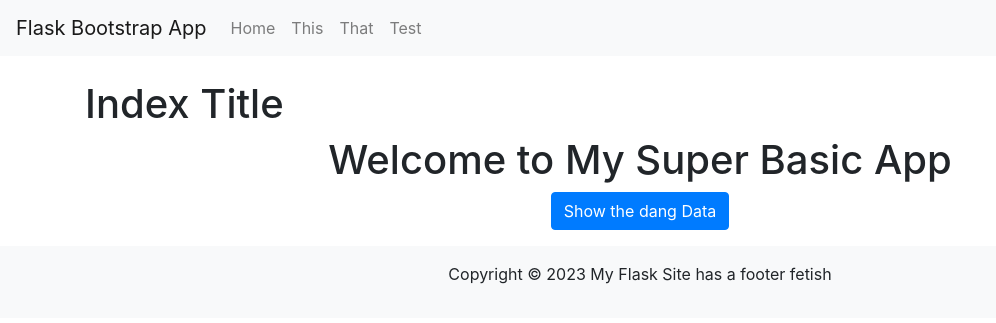
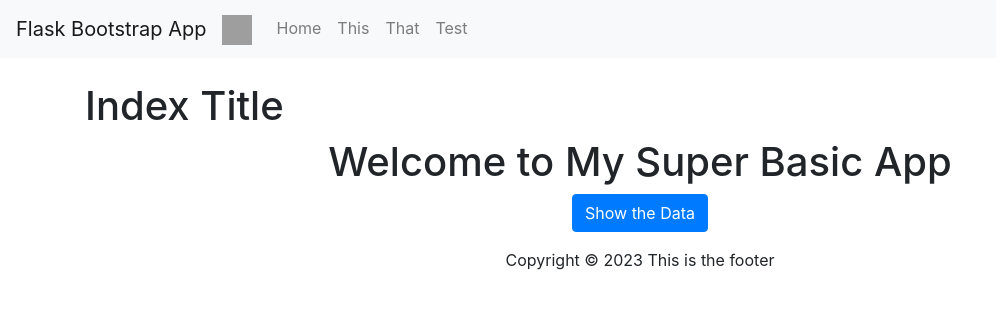
Before and after one commit to pawscanthack/Flask_App_Basic, a Flask app: page / in a window 1280 px wide. Shown: the top 323 px of the page, without its empty margins (0-996 px from the left). Run offline with Flask 2, Linux system fonts and the light colour scheme; some libraries are stand-ins or nearby versions; grey boxes are pictures that could not be loaded.

Commit message:
Fixed footer position, added CSS file, added image to navbar

```diff
--- a/static/js/test.js
+++ /dev/null
@@ -1,16 +0,0 @@
-
-console.log("Hello World");
-
-			$(function() {
-			  $('a#process_input').bind('click', function() {
-				$.getJSON('/background_process', {
-				  test_input: $('input[name="test_input"]').val(),
-				}, function(data) {
-				  $("#result").text(data.result);
-				  if (data.result === "COOKIE COOKIE!!") {
-					$("#cookie-image").show();
-				  }
-				});
-				return false;
-			  });
-			});
--- a/templates/base.html
+++ b/templates/base.html
@@ -6,6 +6,7 @@
     <meta charset="UTF-8">
     <meta name="viewport" content="width=device-width, initial-scale=1.0">
     <link rel="stylesheet" href="https://maxcdn.bootstrapcdn.com/bootstrap/4.0.0/css/bootstrap.min.css">
+    <link rel="stylesheet" type="text/css" href="../static/css/default.css">
     <title>{% block title %} {% endblock %} Flask Bootstrap App</title>
   </head>
   <body>
@@ -36,6 +37,6 @@
       {% include 'footer.html' %}
     <script src="https://code.jquery.com/jquery-3.6.0.min.js"></script>
     <script src="https://maxcdn.bootstrapcdn.com/bootstrap/4.0.0/js/bootstrap.min.js"></script>
-    <script src="{{ url_for('static', filename='js/test.js') }}"></script>
+    <script src="{{ url_for('static', filename='js/script.js') }}"></script>
 </body>
 </html>
--- a/templates/footer.html
+++ b/templates/footer.html
@@ -1,7 +1,7 @@
 <!-- templates/footer.html -->
 
-<footer class="bg-light py-3">
+<footer class="footer">
     <div class="container">
-      <p class="text-center">Copyright &copy; {{ current_year }} My Flask Site has a footer fetish</p>
+      <p class="text-center">Copyright &copy; {{ current_year }} This is the footer</p>
     </div>
   </footer>
--- a/templates/index.html
+++ b/templates/index.html
@@ -6,6 +6,6 @@
   <h1>{% block title %} Index Title {% endblock %}</h1>
   <h1 class="text-center">Welcome to My Super Basic App</h1>
   <p class="text-center">
-    <a href="/data" class="btn btn-primary">Show the dang Data</a>
+    <a href="/data" class="btn btn-primary">Show the Data</a>
   </p>
 {% endblock %}
--- a/templates/nav.html
+++ b/templates/nav.html
@@ -7,6 +7,11 @@
     </button>
     <div class="collapse navbar-collapse" id="navbarNav">
       <ul class="navbar-nav">
+        <li class="nav-item">
+          <a class="navbar-brand" href="#">
+            <img src="../static/img/shu.jpg" width="30" height="30" alt="">
+          </a>
+        </li>
         <li class="nav-item">
           <a class="nav-link" href="{{ url_for('index') }}">Home</a>
         </li>
```
